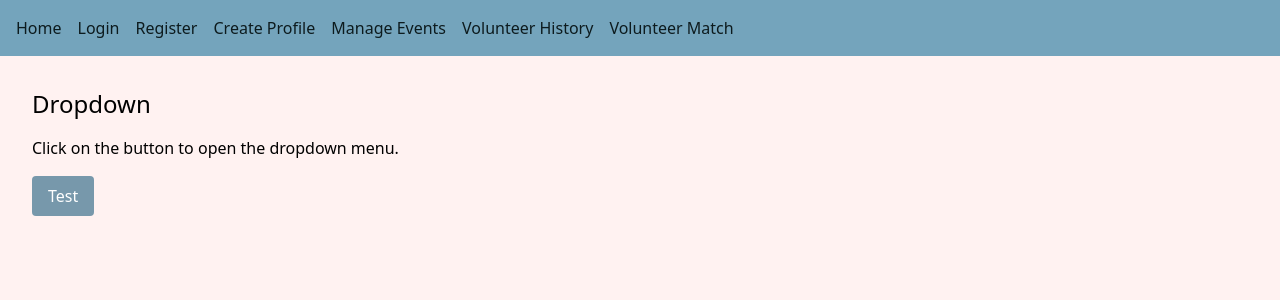
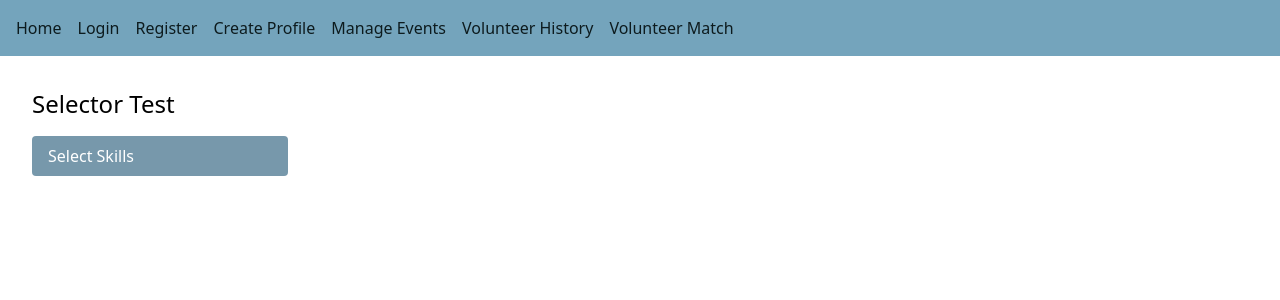
Before and after one commit to spengjohn/cosc4353swdesign, a React (Vite) app in the folder mern-app/frontend/: page / in a window 1280 px wide. Shown: the top 300 px of the page. Built offline with nearby package versions, Linux system fonts and the light colour scheme.

Commit message:
selector
similar to dropdown but with the option to select multiple items and also remove them if needed

```diff
--- /dev/null
+++ b/mern-app/frontend/src/components/Selector.jsx
@@ -0,0 +1,77 @@
+import { useState, useRef, useEffect } from "react";
+
+export default function Selector() {
+  const [open, setOpen] = useState(false);
+  const [selected, setSelected] = useState([]);
+  const dropdownRef = useRef();
+
+  const options = ["meow", "bark", "moo"];
+
+  const toggleDropdown = () => setOpen((prev) => !prev);
+
+  const handleSelect = (option) => {
+    if (!selected.includes(option)) {
+      setSelected([...selected, option]);
+    }
+  };
+
+  const removeOption = (option) => {
+    setSelected(selected.filter((o) => o !== option));
+  };
+
+  useEffect(() => {
+    function handleClickOutside(e) {
+      if (dropdownRef.current && !dropdownRef.current.contains(e.target)) {
+        setOpen(false);
+      }
+    }
+    document.addEventListener("mousedown", handleClickOutside);
+    return () => document.removeEventListener("mousedown", handleClickOutside);
+  }, []);
+
+  return (
+    <div ref={dropdownRef} className="relative w-64">
+      {/* Selector Button */}
+      <div
+        className="bg-secondary text-white px-4 py-2 rounded cursor-pointer hover:bg-primary transition"
+        onClick={toggleDropdown}
+      >
+        Select Skills
+      </div>
+
+      {/* Dropdown List */}
+      {open && (
+        <div className="absolute mt-2 w-full bg-white border rounded shadow z-10">
+          {options.map((opt) => (
+            <button
+              key={opt}
+              onClick={() => handleSelect(opt)}
+              className="block w-full text-left px-4 py-2 hover:bg-gray-100 disabled:opacity-50"
+              disabled={selected.includes(opt)}
+            >
+              {opt}
+            </button>
+          ))}
+        </div>
+      )}
+
+      {/* Selected Tags */}
+      <div className="mt-2 flex flex-wrap gap-2">
+        {selected.map((opt) => (
+          <span
+            key={opt}
+            className="flex items-center bg-primary text-white text-sm px-2 py-1 rounded-full"
+          >
+            {opt}
+            <button
+              onClick={() => removeOption(opt)}
+              className="ml-1 text-xs bg-white text-primary rounded-full px-1 hover:bg-gray-200"
+            >
+              ✕
+            </button>
+          </span>
+        ))}
+      </div>
+    </div>
+  );
+}
--- a/mern-app/frontend/src/pages/Home.jsx
+++ b/mern-app/frontend/src/pages/Home.jsx
@@ -2,17 +2,17 @@ import PrimaryButton from "../components/Buttons";
 import { SecondaryButton } from "../components/Buttons";
 import Field from "../components/Field";
 import DropdownMenu from "../components/DropdownMenu";
-
+import Selector from "../components/Selector";
 
 export default function App() {
   return (
-    <div className="min-h-screen bg-[color:var(--color-background)] p-8">
-      <h2 className="text-2xl mb-4">Dropdown</h2>
-      <p className="mb-4">Click on the button to open the dropdown menu.</p>
-      <DropdownMenu />
+    <div className="min-h-screen bg-white p-8">
+      <h1 className="text-2xl mb-4">Selector Test</h1>
+      <Selector />
     </div>
   );
 }
+
 
 
 /*export default function Home() {
```
